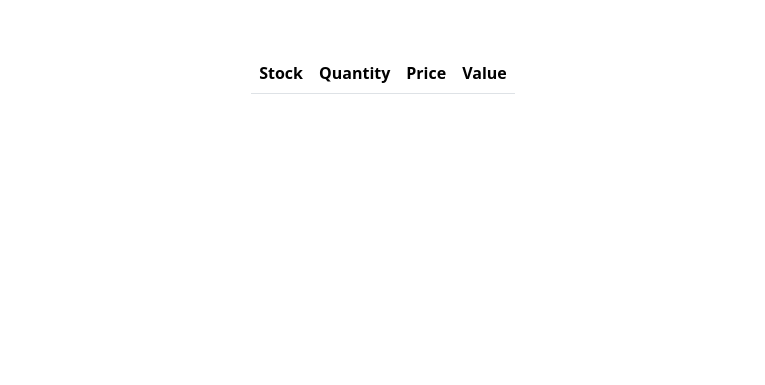
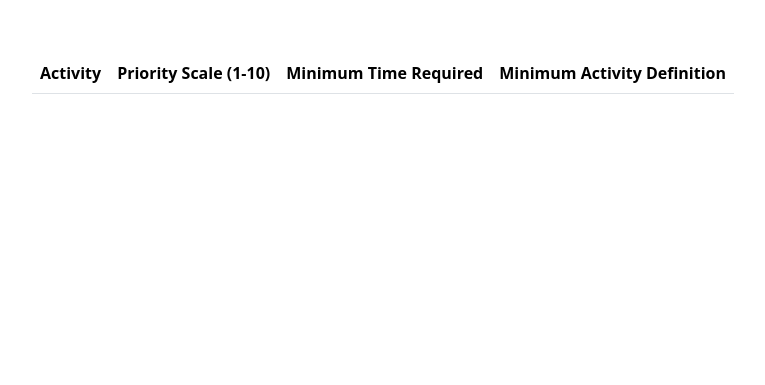
Before and after one commit to Swhuagger/cs50finalproject, a Flask app: page / in a window 1280 px wide. Shown: the part 415-800 px from the top of the page, without its empty margins (257-1022 px from the left). Run offline with Flask 3, Linux system fonts and the light colour scheme; a user stored in the database is signed in; lists and menus that the app fills with data are empty.

Commit message:
1! qa!
'

```diff
--- a/app.py
+++ b/app.py
@@ -74,6 +74,7 @@ def login():
         if rows is None or not check_password_hash(
             rows["hash"], request.form.get("password")
         ):
+            connection.close()
             return apology("invalid username and/or password", 403)
 
         # Remember which user has logged in
@@ -115,20 +116,25 @@ def register():
         rows = db.fetchone()
 
         if not request.form.get("username"):
+            connection.close()
             return apology("must provide username", 400)
 
         # Ensure username exists and password is correct
         elif rows is not None:
+            connection.close()
             return apology("username has been taken", 400)
 
         # Ensure password was submitted
         elif not request.form.get("password"):
+            connection.close()
             return apology("must provide password", 400)
 
         elif not request.form.get("confirmation"):
+            connection.close()
             return apology("please reconfirm password", 400)
 
         elif request.form.get("confirmation") != request.form.get("password"):
+            connection.close()
             return apology("password is not consistent", 400)
 
         name = request.form.get("username")
@@ -165,21 +171,26 @@ def changepass():
         rows = db.fetchone()
 
         if not request.form.get("current"):
+            connection.close()
             return apology("must provide current password", 400)
 
         elif not check_password_hash(
             rows["hash"], request.form.get("current")
         ):
+            connection.close()
             return apology("current password incorrect", 400)
 
         # Ensure password was submitted
         elif not request.form.get("new"):
+            connection.close()
             return apology("must provide new password", 400)
 
         elif not request.form.get("confirm"):
+            connection.close()
             return apology("please reconfirm password", 400)
 
         elif request.form.get("confirm") != request.form.get("new"):
+            connection.close()
             return apology("password is not consistent", 400)
 
         password = request.form.get("new")
--- a/templates/index.html
+++ b/templates/index.html
@@ -10,16 +10,16 @@
         <thead>
             <tr>
             <th>
-                Stock
+                Activity
             </th>
             <th>
-                Quantity
+                Priority Scale (1-10)
             </th>
             <th>
-                Price
+                Minimum Time Required
             </th>
             <th>
-                Value
+                Minimum Activity Definition
             </th>
             </tr>
         </thead>
--- a/templates/layout.html
+++ b/templates/layout.html
@@ -24,15 +24,15 @@
 
         <nav class="bg-light border navbar navbar-expand-md navbar-light">
             <div class="container-fluid">
-                <a class="navbar-brand" href="/"><span class="blue">C</span><span class="red">$</span><span class="yellow">5</span><span class="green">0</span> <span class="red">Finance</span></a>
+                <a class="navbar-brand" href="/"><span class="blue">Free Time Planner</span></a>
                 <button aria-controls="navbar" aria-expanded="false" aria-label="Toggle navigation" class="navbar-toggler" data-bs-target="#navbar" data-bs-toggle="collapse" type="button">
                     <span class="navbar-toggler-icon"></span>
                 </button>
                 <div class="collapse navbar-collapse" id="navbar">
                     {% if session["user_id"] %}
                         <ul class="navbar-nav me-auto mt-2">
-                            <li class="nav-item"><a class="nav-link" href="/Activity">Quote</a></li>
-                            <li class="nav-item"><a class="nav-link" href="/Randomizer">Buy</a></li>
+                            <li class="nav-item"><a class="nav-link" href="/activity">Activity</a></li>
+                            <li class="nav-item"><a class="nav-link" href="/randomizer">Randomizer</a></li>
                             <li class="nav-item"><a class="nav-link" href="/history">History</a></li>
                             <li class="nav-item"><a class="nav-link" href="/changepass">Change Password</a></li>
                         </ul>
```
Also changed, not shown: templates/changepass.html (+4 -4 lines), project.db, 2 other files.
